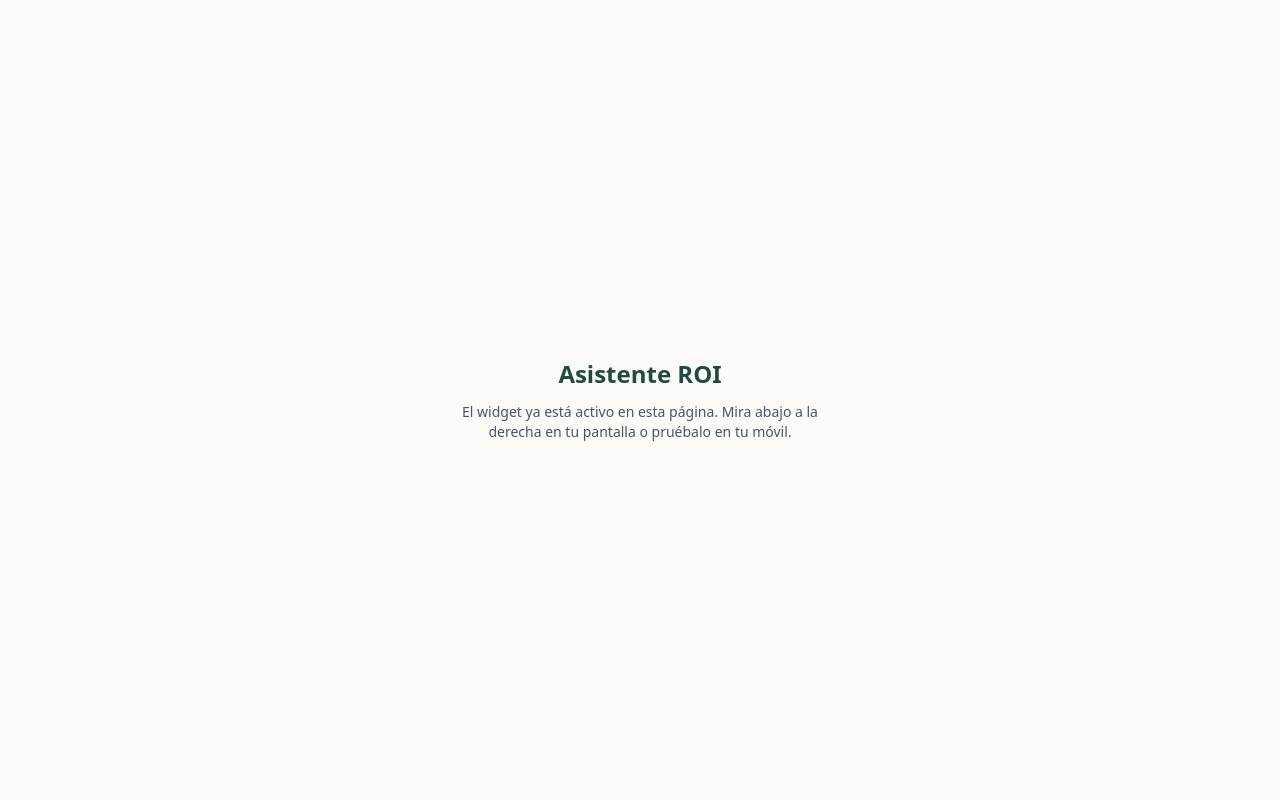
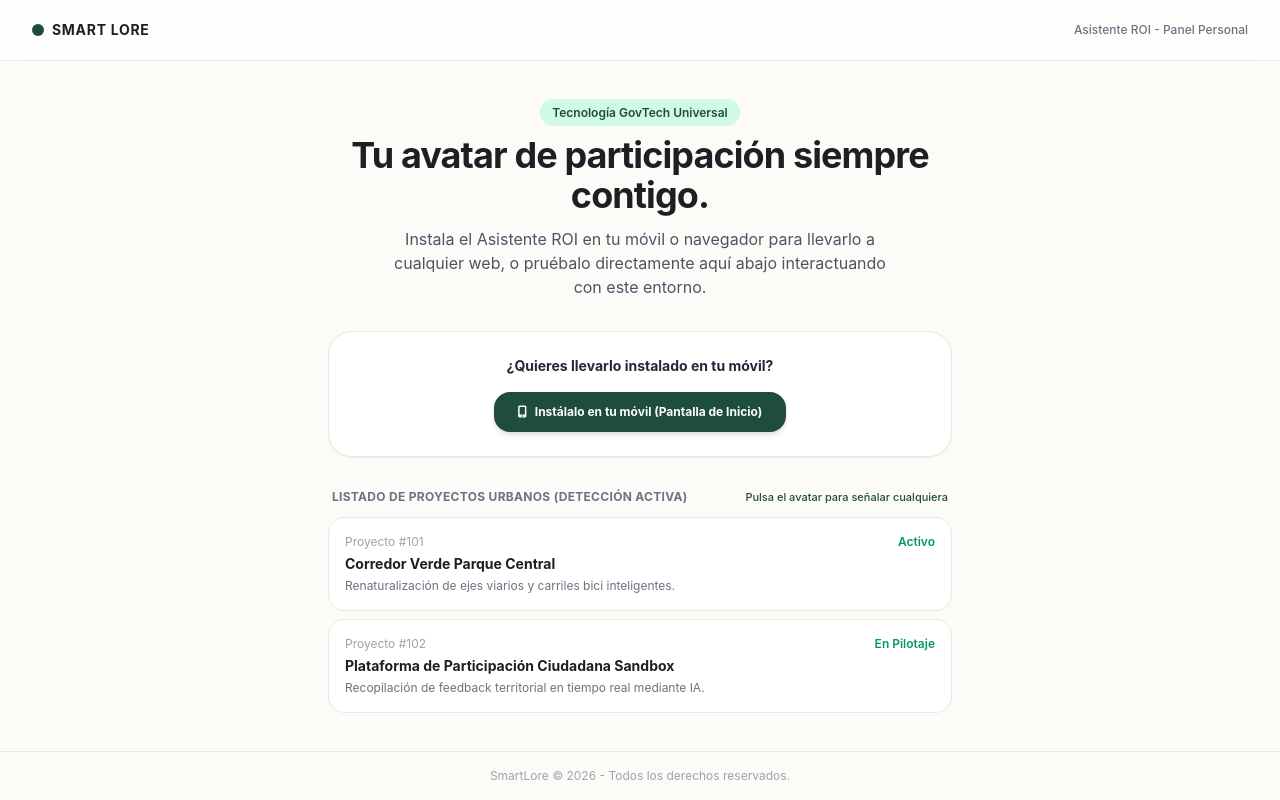
Before and after one commit to joansimoesteve-crypto/ROI, a plain HTML site: page index.html in a window 1280 px wide. Drawn offline with nearby package versions, Linux system fonts and the light colour scheme.

Commit message:
Update index.html

```diff
--- a/index.html
+++ b/index.html
@@ -4,16 +4,89 @@
     <meta charset="UTF-8">
     <meta name="viewport" content="width=device-width, initial-scale=1.0">
     <title>Asistente ROI | SmartLore</title>
+    <!-- Tailwind CSS -->
     <script src="https://cdn.tailwindcss.com"></script>
+    <!-- FontAwesome -->
     <link rel="stylesheet" href="https://cdnjs.cloudflare.com/ajax/libs/font-awesome/6.4.0/css/all.min.css">
+    <style>
+        body { background-color: #FDFBF7; font-family: -apple-system, BlinkMacSystemFont, "Segoe UI", Roboto, sans-serif; }
+    </style>
 </head>
-<body class="bg-[#FDFBF7] text-[#1C2024] flex items-center justify-center min-h-screen">
-    <div class="text-center p-6 space-y-3 max-w-md">
-        <h1 class="text-2xl font-bold text-[#1E4D40]">Asistente ROI</h1>
-        <p class="text-sm text-gray-600">El widget ya está activo en esta página. Mira abajo a la derecha en tu pantalla o pruébalo en tu móvil.</p>
-    </div>
+<body class="min-h-screen flex flex-col justify-between text-[#1C2024]">
 
-    <!-- Cargamos el script universal del Asistente ROI -->
+    <!-- Cabecera limpia -->
+    <header class="w-full py-5 px-8 border-b border-[#EBE8E1] bg-white/80 backdrop-blur-md flex justify-between items-center">
+        <div class="flex items-center space-x-2">
+            <span class="w-3 h-3 rounded-full bg-[#1E4D40]"></span>
+            <span class="font-bold tracking-wider text-sm">SMART LORE</span>
+        </div>
+        <span class="text-xs text-gray-500 font-medium">Asistente ROI - Panel Personal</span>
+    </header>
+
+    <!-- Contenido Principal: Botón de Instalación Universal + Simulador de Listado de Proyectos -->
+    <main class="max-w-2xl mx-auto p-6 space-y-8 my-auto text-center">
+
+        <div class="space-y-3">
+            <span class="bg-[#D1FAE5] text-[#1E4D40] text-xs font-semibold px-3 py-1.5 rounded-full">Tecnología GovTech Universal</span>
+            <h1 class="text-3xl md:text-4xl font-bold tracking-tight">Tu avatar de participación siempre contigo.</h1>
+            <p class="text-gray-600 text-sm md:text-base max-w-lg mx-auto">
+                Instala el Asistente ROI en tu móvil o navegador para llevarlo a cualquier web, o pruébalo directamente aquí abajo interactuando con este entorno.
+            </p>
+        </div>
+
+        <!-- Botón destacado de Instalación -->
+        <div class="p-6 bg-white border border-[#EBE8E1] rounded-3xl shadow-sm space-y-4">
+            <h3 class="font-bold text-sm text-gray-800">¿Quieres llevarlo instalado en tu móvil?</h3>
+            <button onclick="instalarEnMovil()" class="bg-[#1E4D40] text-white px-6 py-3 rounded-2xl text-xs font-bold hover:bg-[#16382e] transition-all shadow-md flex items-center justify-center space-x-2 mx-auto">
+                <i class="fa-solid fa-mobile-screen-button"></i>
+                <span>Instálalo en tu móvil (Pantalla de Inicio)</span>
+            </button>
+        </div>
+
+        <!-- SIMULADOR DE LISTADO DE PROYECTOS (Para probar la función de "Señalar elemento") -->
+        <div class="space-y-3 text-left">
+            <div class="flex justify-between items-center px-1">
+                <h4 class="text-xs font-bold uppercase tracking-wide text-gray-500">Listado de Proyectos Urbanos (Detección Activa)</h4>
+                <span class="text-[11px] text-[#1E4D40] font-medium">Pulsa el avatar para señalar cualquiera</span>
+            </div>
+
+            <div class="space-y-2">
+                <!-- Proyecto 1 -->
+                <div class="roi-detectable p-4 bg-white border border-[#EBE8E1] rounded-2xl hover:border-[#1E4D40] transition-all cursor-pointer">
+                    <div class="flex justify-between items-center text-xs text-gray-400 mb-1">
+                        <span>Proyecto #101</span>
+                        <span class="text-emerald-600 font-semibold">Activo</span>
+                    </div>
+                    <h5 class="font-bold text-sm text-[#1C2024]">Corredor Verde Parque Central</h5>
+                    <p class="text-xs text-gray-500 mt-1">Renaturalización de ejes viarios y carriles bici inteligentes.</p>
+                </div>
+
+                <!-- Proyecto 2 -->
+                <div class="roi-detectable p-4 bg-white border border-[#EBE8E1] rounded-2xl hover:border-[#1E4D40] transition-all cursor-pointer">
+                    <div class="flex justify-between items-center text-xs text-gray-400 mb-1">
+                        <span>Proyecto #102</span>
+                        <span class="text-emerald-600 font-semibold">En Pilotaje</span>
+                    </div>
+                    <h5 class="font-bold text-sm text-[#1C2024]">Plataforma de Participación Ciudadana Sandbox</h5>
+                    <p class="text-xs text-gray-500 mt-1">Recopilación de feedback territorial en tiempo real mediante IA.</p>
+                </div>
+            </div>
+        </div>
+
+    </main>
+
+    <!-- Footer -->
+    <footer class="w-full py-4 text-center text-xs text-gray-400 border-t border-[#EBE8E1]">
+        SmartLore &copy; 2026 - Todos los derechos reservados.
+    </footer>
+
+    <!-- SCRIPT DEL ASISTENTE ROI INTEGRADO -->
     <script src="./roi-widget.js"></script>
+
+    <script>
+        function instalarEnMovil() {
+            alert("Para instalarlo en tu móvil: Abre esta misma página en el navegador de tu teléfono (Safari o Chrome) y selecciona 'Añadir a la pantalla de inicio'. ¡Se quedará como una app flotante lista para usar!");
+        }
+    </script>
 </body>
 </html>
```
